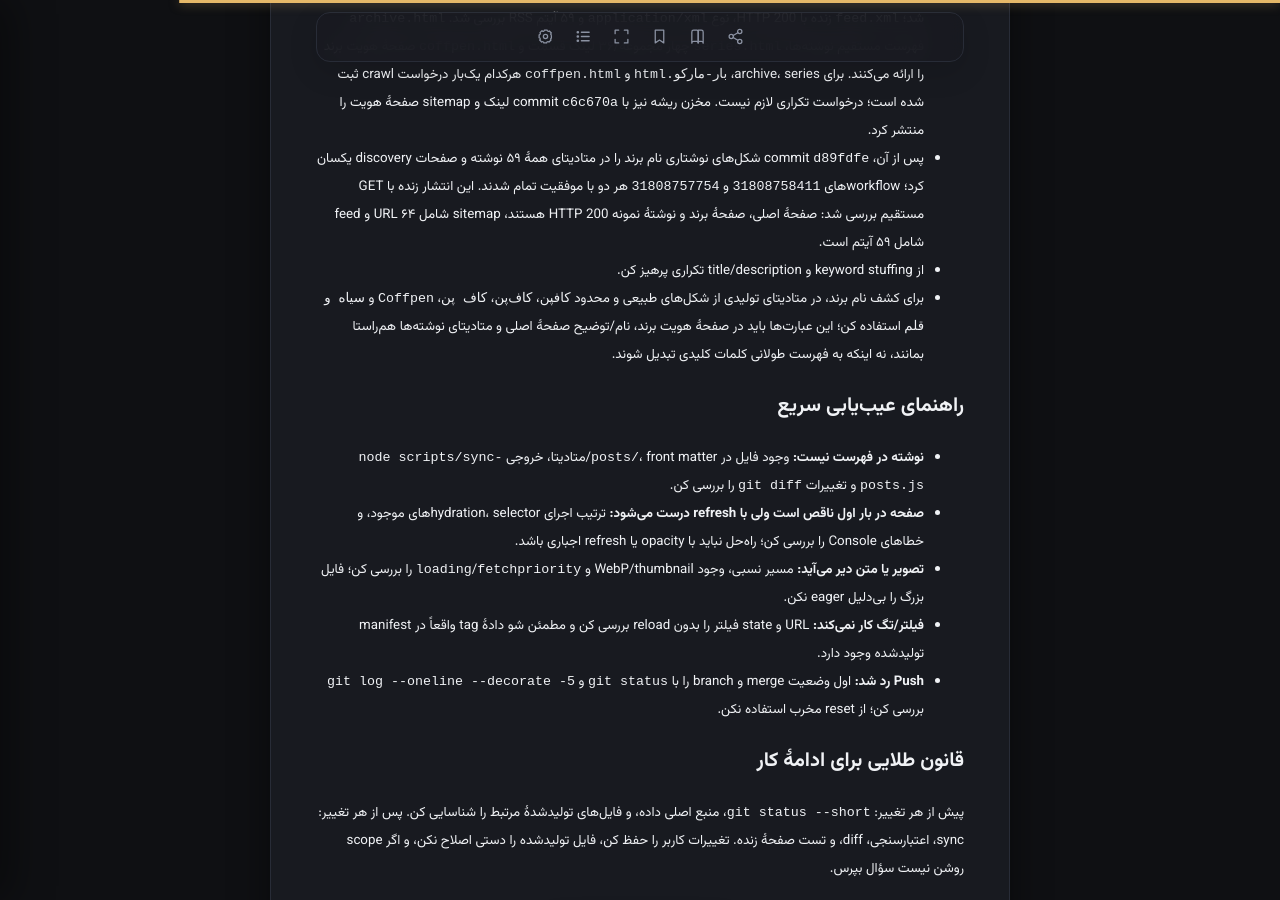
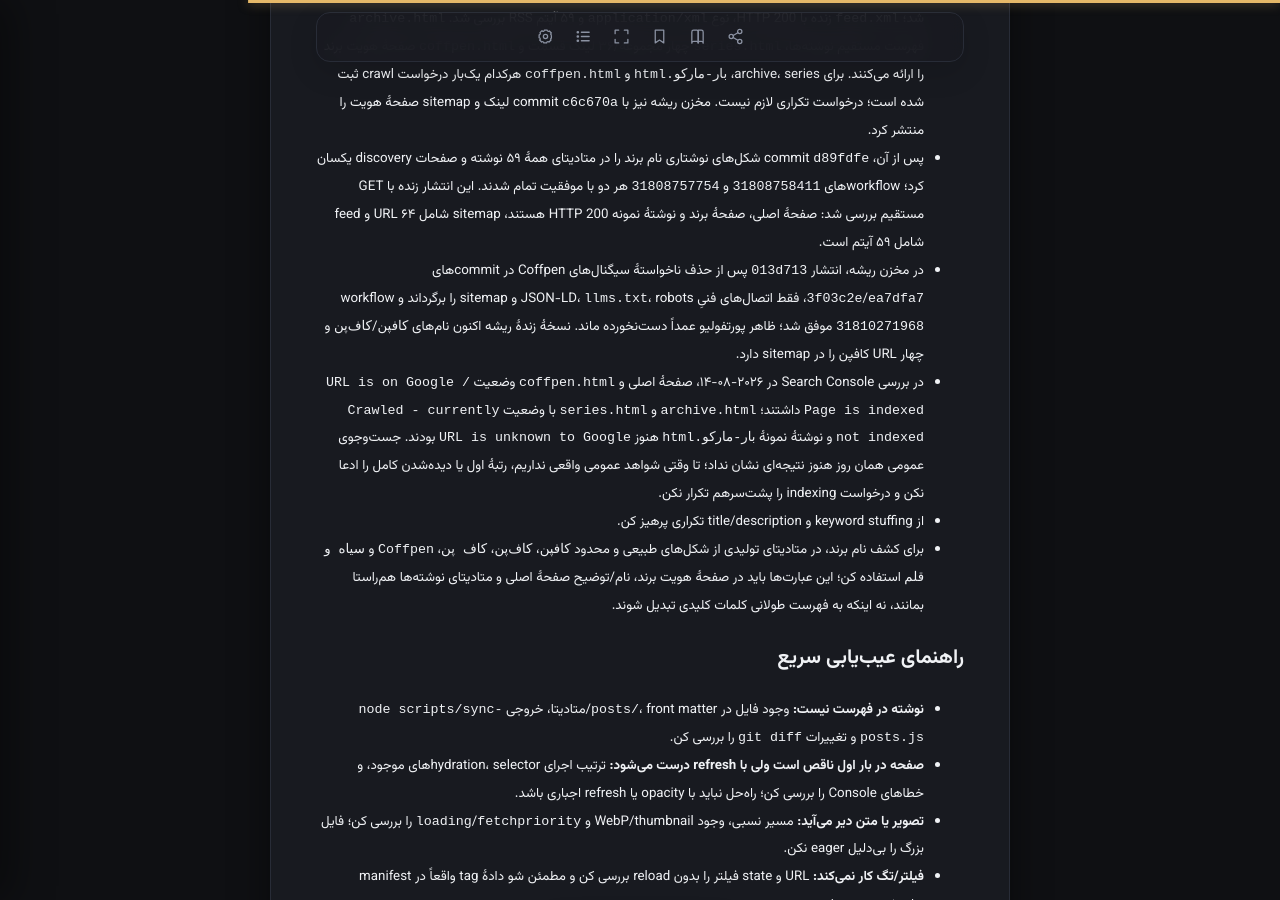
Before and after one commit to Soheil-Aghayani/Coffpen, a Jekyll site: the page built from CODEX_PROJECT_NOTES.md, in a window 1280 px wide and 900 px high, scrolled down 3648 px. Built offline with Jekyll 4.4.1, drawn with Linux system fonts in a browser that asks for light colours; our own code applies the rules of GitHub Pages for plain Markdown files; some of the changed text lies outside the part shown.

Commit message:
Record current indexing evidence

```diff
--- a/CODEX_PROJECT_NOTES.md
+++ b/CODEX_PROJECT_NOTES.md
@@ -77,6 +77,8 @@
 - وضعیت ثبت اولیه در ۲۰۲۶-۰۸-۱۴: مالکیت parent و property مستقیم تأیید شد؛ sitemap در property مستقیم پیام موفقیت گرفت. سپس صفحهٔ اصلی در URL Inspection به وضعیت `URL is on Google / Page is indexed` رسید؛ یک نوشتهٔ نمونه و صفحهٔ معرفی نویسنده نیز هرکدام یک‌بار وارد `priority crawl queue` شدند. جدول sitemap ممکن است مدتی `Unknown`/`Couldn't fetch` بماند، در حالی‌که درخواست مستقیم HTTP وضعیت ۲۰۰ و XML معتبر دارد؛ پشت‌سرهم sitemap یا درخواست indexing را تکرار نکن.
 - آخرین انتشار تأییدشده در ۲۰۲۶-۰۸-۱۴: workflow شمارهٔ `31807612899` با commit `d11e189` با موفقیت تمام شد؛ `feed.xml` زنده با HTTP 200، نوع `application/xml` و ۵۹ آیتم RSS بررسی شد. `archive.html` فهرست مستقیم نوشته‌ها، `series.html` چهار مجموعه/۳۶ لینک قسمت و `coffpen.html` صفحهٔ هویت برند را ارائه می‌کنند. برای archive، series، `بار-مارکو.html` و `coffpen.html` هرکدام یک‌بار درخواست crawl ثبت شده است؛ درخواست تکراری لازم نیست. مخزن ریشه نیز با commit `c6c670a` لینک و sitemap صفحهٔ هویت را منتشر کرد.
 - پس از آن، commit `d89fdfe` شکل‌های نوشتاری نام برند را در متادیتای همهٔ ۵۹ نوشته و صفحات discovery یکسان کرد؛ workflowهای `31808758411` و `31808757754` هر دو با موفقیت تمام شدند. این انتشار زنده با GET مستقیم بررسی شد: صفحهٔ اصلی، صفحهٔ برند و نوشتهٔ نمونه HTTP 200 هستند، sitemap شامل ۶۴ URL و feed شامل ۵۹ آیتم است.
+- در مخزن ریشه، انتشار `013d713` پس از حذف ناخواستهٔ سیگنال‌های Coffpen در commitهای `3f03c2e`/`ea7dfa7`، فقط اتصال‌های فنیِ JSON-LD، `llms.txt`، robots و sitemap را برگرداند و workflow `31810271968` موفق شد؛ ظاهر پورتفولیو عمداً دست‌نخورده ماند. نسخهٔ زندهٔ ریشه اکنون نام‌های `کافپن`/`کاف‌پن` و چهار URL کافپن را در sitemap دارد.
+- در بررسی Search Console در ۲۰۲۶-۰۸-۱۴، صفحهٔ اصلی و `coffpen.html` وضعیت `URL is on Google / Page is indexed` داشتند؛ `archive.html` و `series.html` با وضعیت `Crawled - currently not indexed` و نوشتهٔ نمونهٔ `بار-مارکو.html` هنوز `URL is unknown to Google` بودند. جست‌وجوی عمومی همان روز هنوز نتیجه‌ای نشان نداد؛ تا وقتی شواهد عمومی واقعی نداریم، رتبهٔ اول یا دیده‌شدن کامل را ادعا نکن و درخواست indexing را پشت‌سرهم تکرار نکن.
 - از keyword stuffing و title/description تکراری پرهیز کن.
 - برای کشف نام برند، در متادیتای تولیدی از شکل‌های طبیعی و محدود `کافپن`، `کاف‌پن`، `کاف پن`، `Coffpen` و `سیاه و قلم` استفاده کن؛ این عبارت‌ها باید در صفحهٔ هویت برند، نام/توضیح صفحهٔ اصلی و متادیتای نوشته‌ها هم‌راستا بمانند، نه اینکه به فهرست طولانی کلمات کلیدی تبدیل شوند.
 
```
